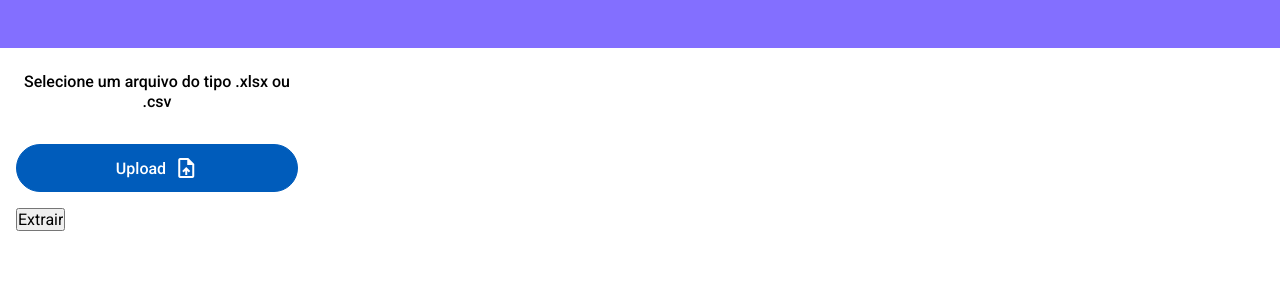
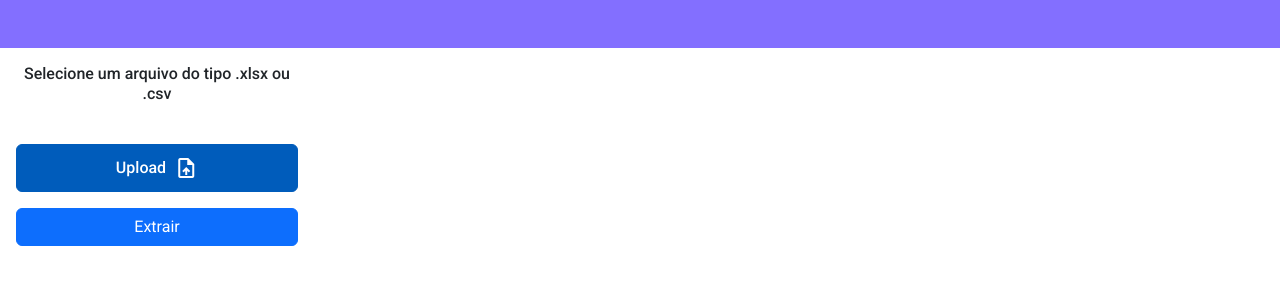
Before and after one commit to DenitoJCarvalho/leitor-de-arquivos, an Angular app in the folder sistema/: page /read-file in a window 1280 px wide. Shown: the top 300 px of the page. Built offline with nearby package versions, Linux system fonts and the light colour scheme.

Commit message:
style: aterado estilizacao do botao extrair e upload

```diff
--- a/sistema/src/app/components/button/button.component.css
+++ b/sistema/src/app/components/button/button.component.css
@@ -4,6 +4,6 @@
   overflow: hidden;
 }
 
-.mat-mdc-unelevated-button {
+.btn-primary {
   flex-grow: 1;
 }
--- a/sistema/src/app/components/button/button.component.html
+++ b/sistema/src/app/components/button/button.component.html
@@ -1,5 +1,5 @@
 <ng-container>
-  <button role="button" aria-describedby="extract-description">
+  <button [className]="'btn btn-primary'" role="button" aria-describedby="extract-description">
     {{namebutton()}}
   </button>
 </ng-container>
--- a/sistema/src/app/components/input-file/input-file.component.css
+++ b/sistema/src/app/components/input-file/input-file.component.css
@@ -9,7 +9,7 @@ input[type="file"] {
 
 .label-upload {
   border: 1px solid rgb(0, 92, 187);
-  border-radius: 2rem;
+  border-radius: 0.375rem;
   height: 3rem;
   padding: 0.5rem 1rem;
   flex-grow: 1;
--- a/sistema/src/app/pages/read-file/read-file.component.css
+++ b/sistema/src/app/pages/read-file/read-file.component.css
@@ -1,4 +1,4 @@
-.container {
+.content-main {
   display: grid;
   grid-template-columns: minmax(200px, 1fr);
   grid-template-areas:
@@ -14,10 +14,6 @@
 
 .content-read-file {
   grid-area: main;
-
-  & .mat-divider {
-    margin: 1rem 0 2rem 0;
-  }
 
   & .content-table {
     overflow: scroll;
--- a/sistema/src/app/pages/read-file/read-file.component.html
+++ b/sistema/src/app/pages/read-file/read-file.component.html
@@ -1,4 +1,4 @@
-<div class="container">
+<div class="content-main">
   <header [className]="'content-header'" role="banner" aria-label="navigation header">
     <app-navbar></app-navbar>
   </header>
--- a/sistema/src/index.html
+++ b/sistema/src/index.html
@@ -12,10 +12,22 @@
 
   <link rel="stylesheet"
     href="https://fonts.googleapis.com/css2?family=Material+Symbols+Outlined:opsz,wght,FILL,GRAD@20..48,100..700,0..1,-50..200&icon_names=upload_file" />
+
+  <link href="https://cdn.jsdelivr.net/npm/bootstrap@5.2.3/dist/css/bootstrap.min.css" rel="stylesheet"
+    integrity="sha384-rbsA2VBKQhggwzxH7pPCaAqO46MgnOM80zW1RWuH61DGLwZJEdK2Kadq2F9CUG65" crossorigin="anonymous">
 </head>
 
 <body class="mat-typography">
   <app-root></app-root>
+  <script src="https://cdn.jsdelivr.net/npm/bootstrap@5.2.3/dist/js/bootstrap.bundle.min.js"
+    integrity="sha384-kenU1KFdBIe4zVF0s0G1M5b4hcpxyD9F7jL+jjXkk+Q2h455rYXK/7HAuoJl+0I4"
+    crossorigin="anonymous"></script>
+  <script src="https://cdn.jsdelivr.net/npm/@popperjs/core@2.11.6/dist/umd/popper.min.js"
+    integrity="sha384-oBqDVmMz9ATKxIep9tiCxS/Z9fNfEXiDAYTujMAeBAsjFuCZSmKbSSUnQlmh/jp3"
+    crossorigin="anonymous"></script>
+  <script src="https://cdn.jsdelivr.net/npm/bootstrap@5.2.3/dist/js/bootstrap.min.js"
+    integrity="sha384-cuYeSxntonz0PPNlHhBs68uyIAVpIIOZZ5JqeqvYYIcEL727kskC66kF92t6Xl2V"
+    crossorigin="anonymous"></script>
 </body>
 
 </html>
```
Also changed, not shown: sistema/src/styles.css (line endings or trailing spaces).
